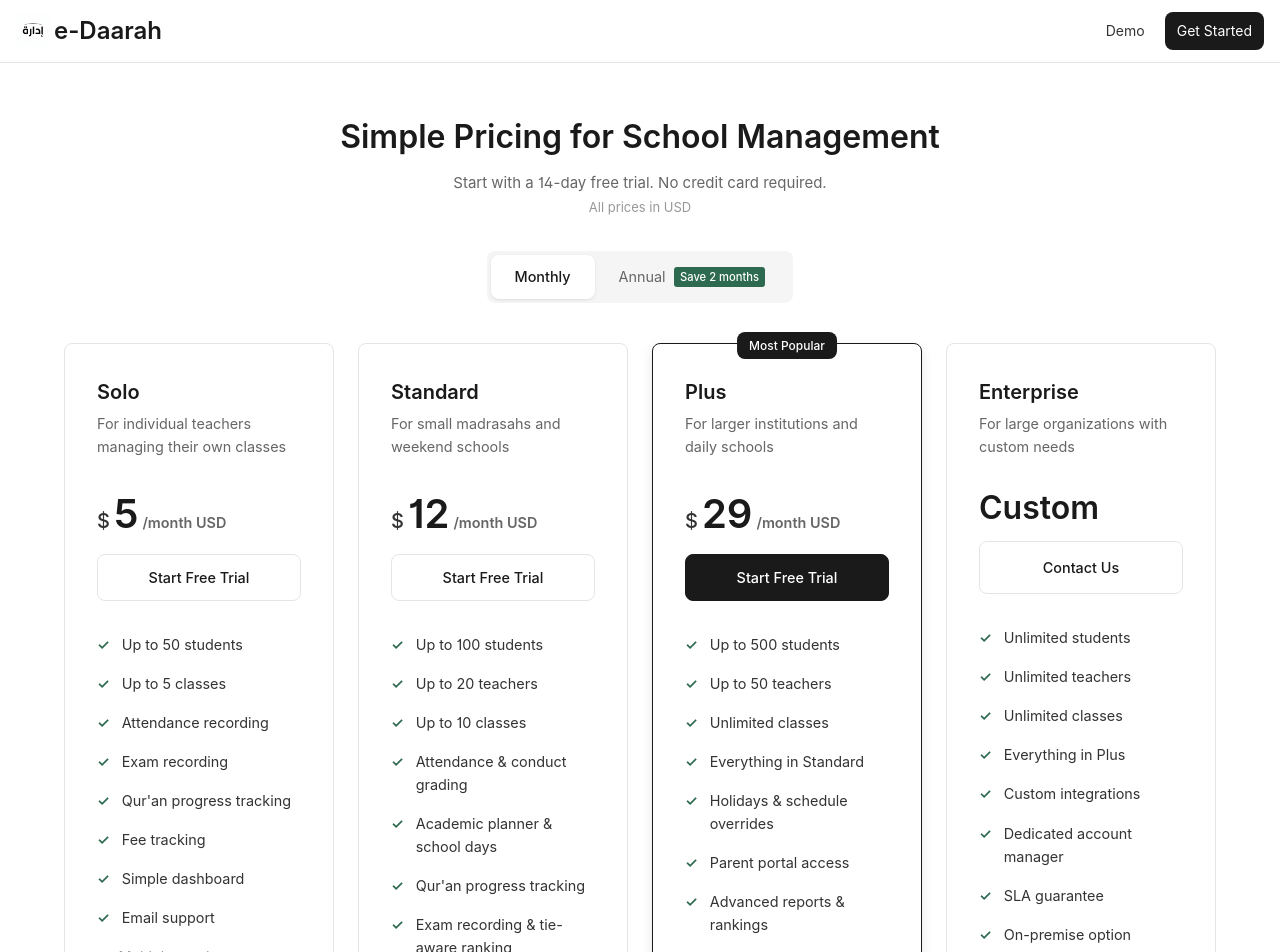
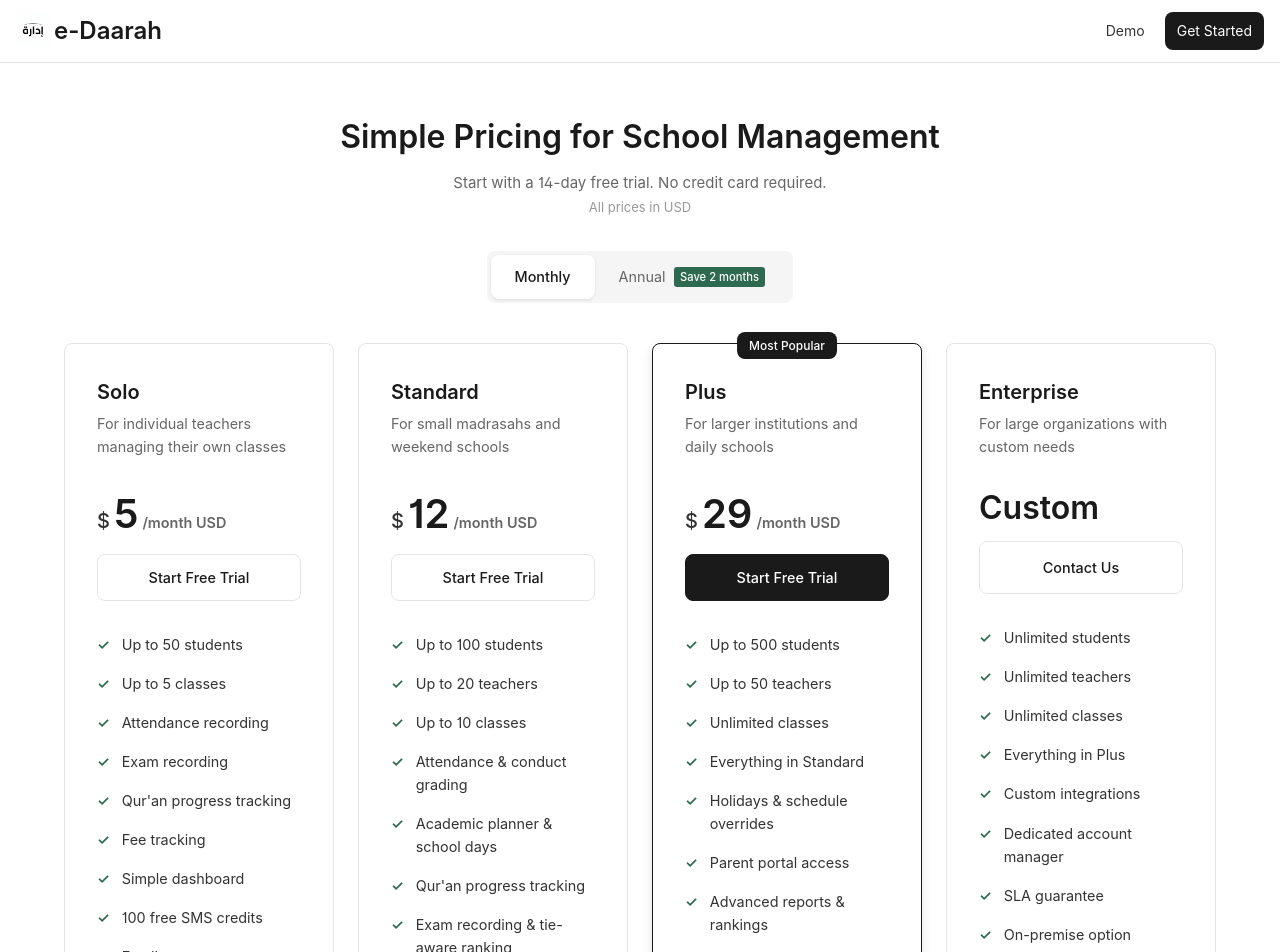
Before and after one commit to aoalaka/e-daarah, a React (Vite) app in the folder frontend/: page /pricing in a window 1280 px wide. Shown: the top 952 px of the page. Built offline with nearby package versions, Linux system fonts and the light colour scheme; no server answers.

Commit message:
feat: add 100 free SMS credits to each plan's feature list on Pricing page

```diff
--- a/frontend/src/pages/Pricing.jsx
+++ b/frontend/src/pages/Pricing.jsx
@@ -21,6 +21,7 @@ function Pricing() {
         "Qur'an progress tracking",
         'Fee tracking',
         'Simple dashboard',
+        '100 free SMS credits',
         'Email support'
       ],
       notIncluded: [
@@ -47,6 +48,7 @@ function Pricing() {
         'Fee tracking & payment recording',
         'Student promotion tool',
         'Quick Insights report',
+        '100 free SMS credits',
         'Email support (48hr)'
       ],
       notIncluded: [
@@ -76,6 +78,7 @@ function Pricing() {
         'PDF report cards',
         'Bulk student upload',
         'Email notifications',
+        '100 free SMS credits',
         'Priority support (24hr)'
       ],
       notIncluded: []
```
